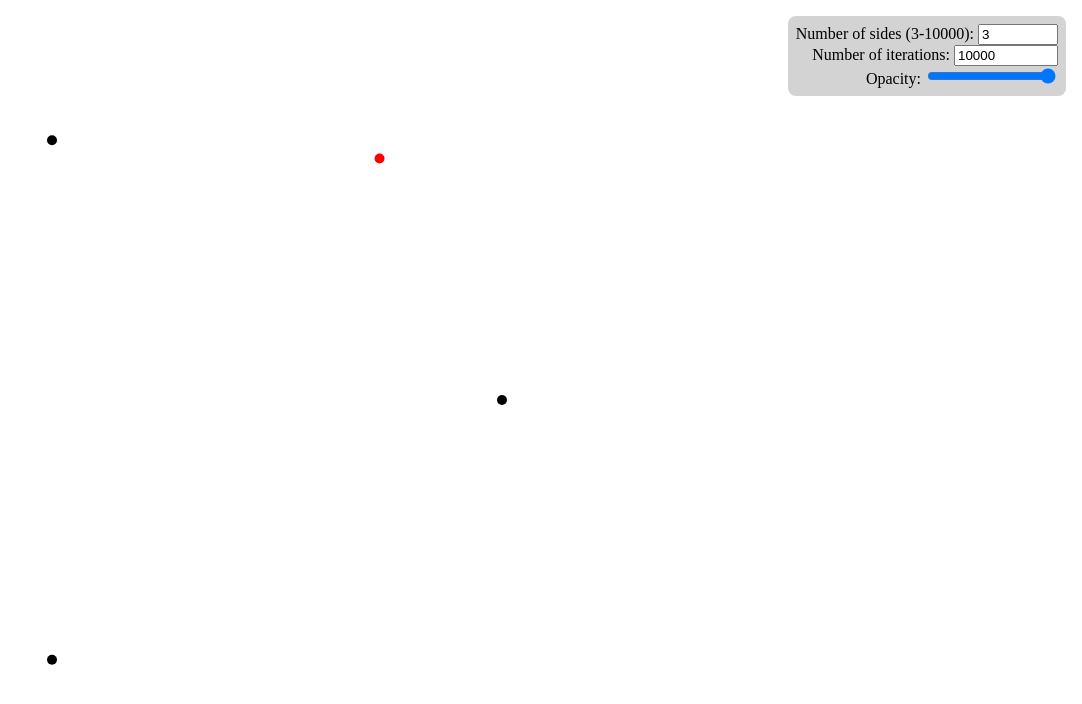
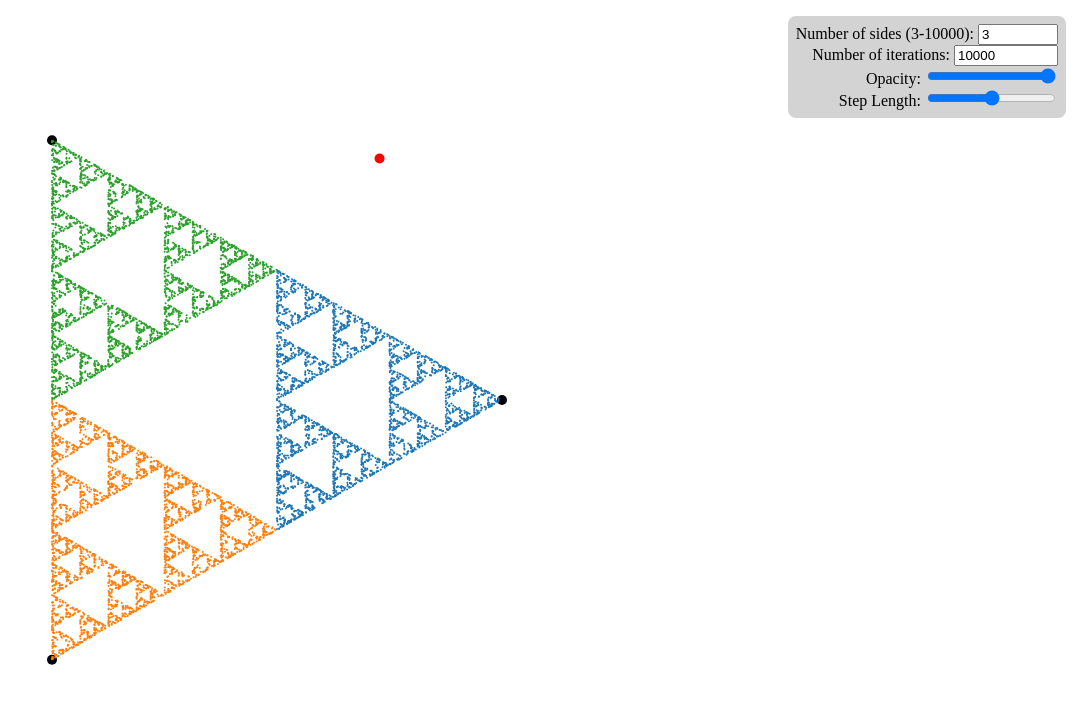
Before and after one commit to AABoyles/Puzzlers, a plain HTML site: page chaosTriangle/index.html in a window 1280 px wide. Shown: the whole page, without its empty margins (198-1280 px from the left). Drawn offline with Linux system fonts and the light colour scheme.

Commit message:
Fix stuff, add step length

```diff
--- a/chaosTriangle/index.html
+++ b/chaosTriangle/index.html
@@ -30,7 +30,9 @@
         <label for="iterations">Number of iterations:</label>
         <input type="number" id="iterations" name="iterations" min="1" max="10000000" value="10000"/><br />
         <label for="opacity">Opacity:</label>
-        <input type="range" id="opacity" name="opacity" min="0.0" max="1.0" step="0.05" value="1.0"/>
+        <input type="range" id="opacity" name="opacity" min="0.0" max="1.0" step="0.05" value="1.0"/><br />
+        <label for="stepLength">Step Length:</label>
+        <input type="range" id="stepLength" name="stepLength" min="0.0" max="1.0" step="0.01" value="0.5"/>
     </div>
     <canvas id="canvas" width="800" height="800"></canvas>
     <script src="script.js"></script>
--- a/chaosTriangle/script.js
+++ b/chaosTriangle/script.js
@@ -38,6 +38,7 @@ const clearCanvas = () => ctx.clearRect(0, 0, width, height);
 let sidesInput = document.querySelector("#sides");
 let iterationsInput = document.querySelector("#iterations");
 let opacityInput = document.querySelector("#opacity");
+let stepLengthInput = document.querySelector("#stepLength");
 
 const main = function(){
   clearCanvas();
@@ -62,7 +63,8 @@ const main = function(){
   const colors = ["#1f77b4","#ff7f0e","#2ca02c","#d62728","#9467bd","#8c564b","#e377c2","#7f7f7f","#bcbd22","#17becf"];
 
   // Define the number of iterations
-  const iterations = parseInt(iterationsInput.value);
+  let iterations = parseInt(iterationsInput.value);
+  let stepLength = parseFloat(stepLengthInput.value);
 
   ctx.fillStyle = "blue";
   ctx.globalAlpha = parseFloat(opacityInput.value);
@@ -72,12 +74,12 @@ const main = function(){
       batch = []
       // Randomly select one of the vertices
       const selectedIndex = Math.floor(Math.random() * numSides);
-      const selectedVertex = vertices[selectedIndex];
+      const selectedVertex = outerVertices[selectedIndex];
 
       // Compute the next point, which is halfway between the current point and the selected vertex
       currentPoint = {
-        x: (currentPoint.x + selectedVertex.x) / 2,
-        y: (currentPoint.y + selectedVertex.y) / 2,
+        x: (currentPoint.x + selectedVertex.x) * stepLength,
+        y: (currentPoint.y + selectedVertex.y) * stepLength,
         r: 1,
         color: colors[selectedIndex]
       };
@@ -92,3 +94,4 @@ main();
 sidesInput.addEventListener("input", main);
 iterationsInput.addEventListener("input", main);
 opacityInput.addEventListener("input", main);
+stepLengthInput.addEventListener("input", main);
```
